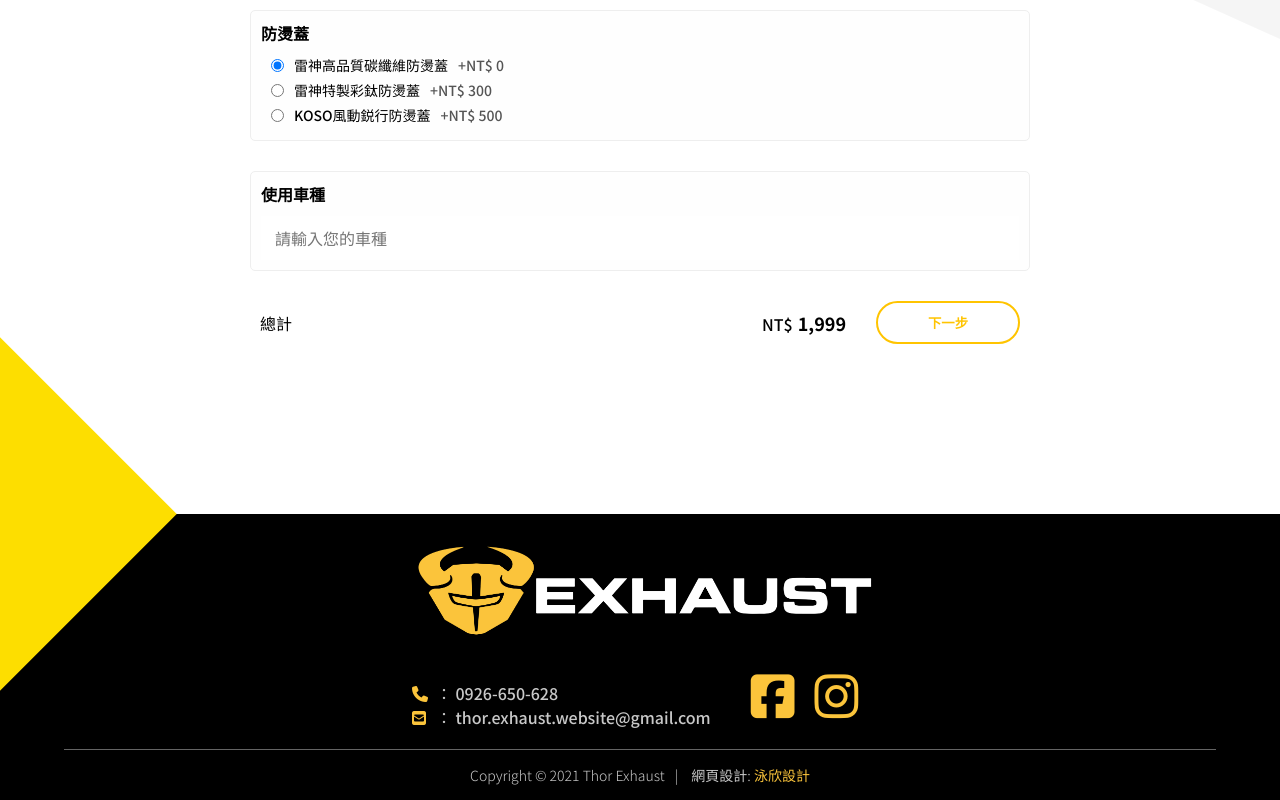
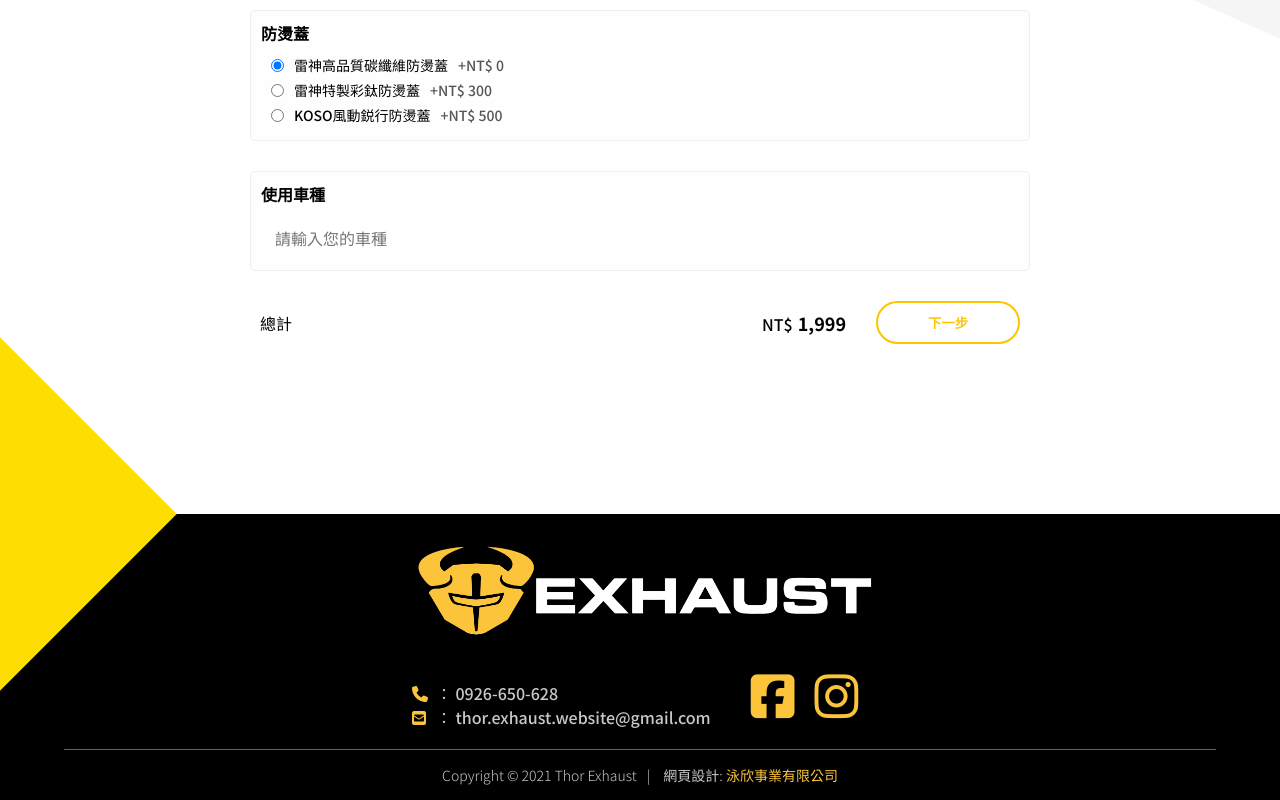
Before and after one commit to zxcv853496/Exhaust, a Vue app: page / in a window 1280 px wide. Shown: the part 3542-4342 px from the top of the page. Built offline with nearby package versions, Linux system fonts and the light colour scheme.

Commit message:
Footer文字更新

```diff
--- a/src/components/Footer/template.html
+++ b/src/components/Footer/template.html
@@ -34,7 +34,7 @@
                 <span>Copyright &copy; 2021 Thor Exhaust</span>
                 <span>|</span>
                 <span>
-                    網頁設計: <a>泳欣設計</a>
+                    網頁設計: <a>泳欣事業有限公司</a>
                 </span>
             </div>
         </div>
```
